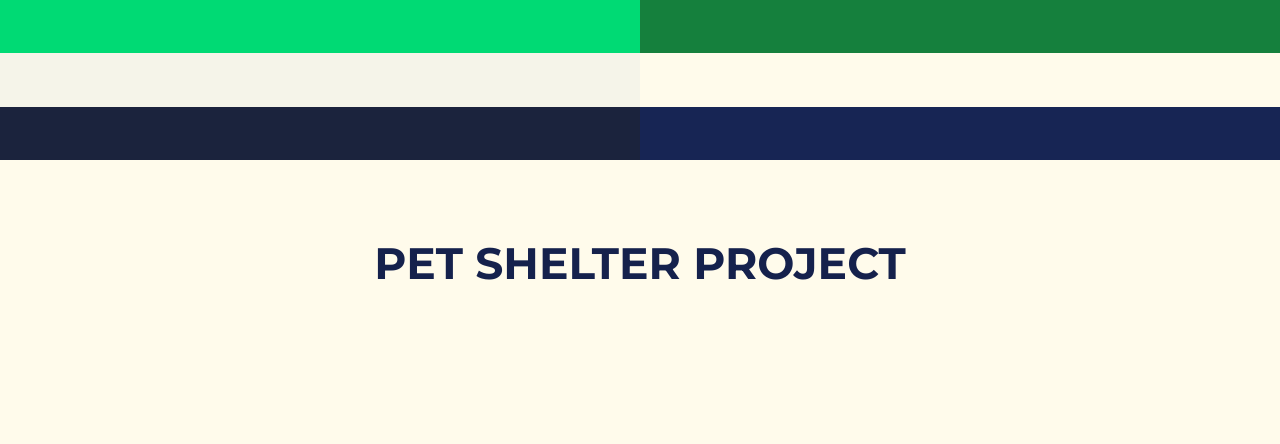
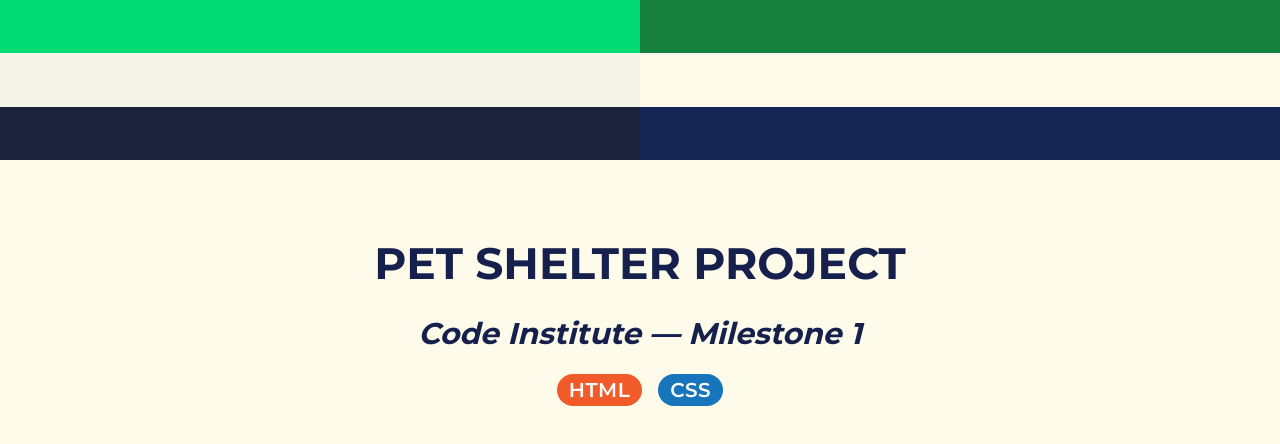
Before and after one commit to Larkinz/pet-shelter-revamped, a plain HTML site: page index.html in a window 1280 px wide. Drawn offline with Linux system fonts and the light colour scheme.

Commit message:
feat&style: added subtitle and tags

```diff
--- a/index.html
+++ b/index.html
@@ -28,6 +28,11 @@
     <!-- main-->
     <main>
       <h1>Pet shelter project</h1>
+      <h2>Code Institute &mdash; Milestone 1</h2>
+      <div class="tags-container">
+        <span class="tag tag--html">HTML</span>
+        <span class="tag tag--css">CSS</span>
+      </div>
     </main>
   </body>
 </html>
--- a/public/css/landing_page.css
+++ b/public/css/landing_page.css
@@ -51,7 +51,7 @@
 .new-green,
 .new-beige,
 .new-blue {
-  transition: 1s ease-in 0.4s;
+  transition: 1s ease-in 0.2s;
 }
 
 /* --- MAIN --- */
@@ -68,3 +68,35 @@
   margin-bottom: 3.2rem;
   text-transform: uppercase;
 }
+
+main h2 {
+  align-self: center;
+  font-size: 3rem;
+  line-height: 1.05;
+  font-style: italic;
+  margin-bottom: 2.4rem;
+}
+
+.tags-container {
+  align-self: center;
+  display: flex;
+  gap: 1.6rem;
+}
+
+.tag {
+  display: inline-block;
+  font-size: 2rem;
+  text-transform: uppercase;
+  font-weight: 600;
+  letter-spacing: 0.5px;
+  color: rgb(255, 255, 255);
+  padding: 0.6rem 1.2rem;
+  border-radius: 2000px;
+}
+
+.tag--html {
+  background-color: #f15b29;
+}
+.tag--css {
+  background-color: #1775bb;
+}
```
